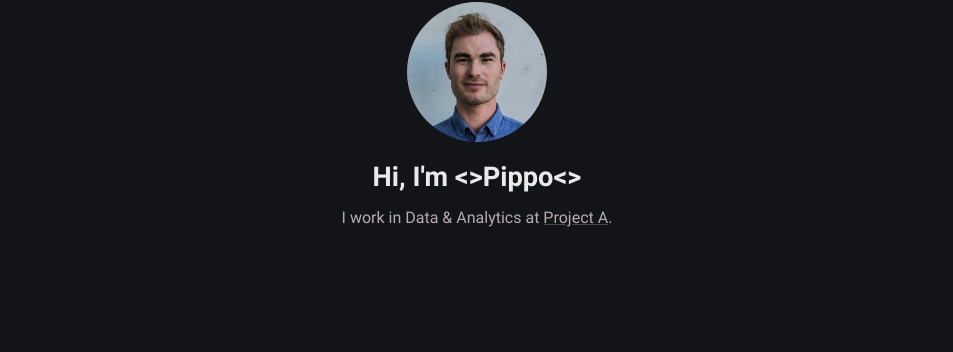
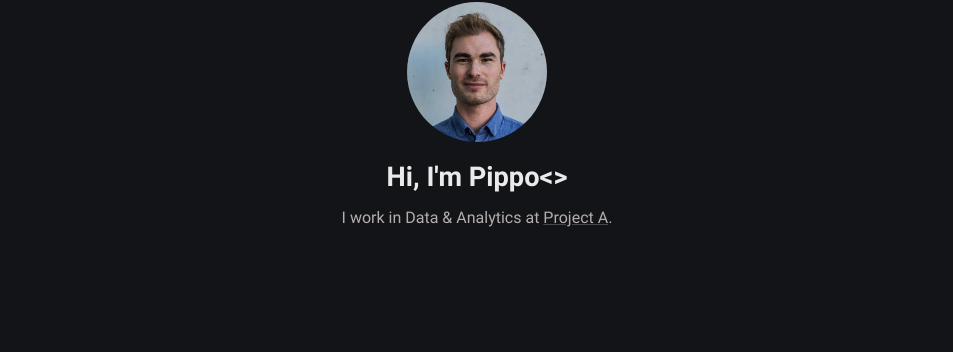
Before and after one commit to pippowie/pippowie.github.io, a Jekyll site: the page built from index.md, in a window 1280 px wide. Shown: the part 166-518 px from the top of the page, without its empty margins (163-1116 px from the left). Built offline with Jekyll 4.4.1, drawn with Linux system fonts in a browser that asks for light colours.

Commit message:
author.html: changed

```diff
--- a/_includes/author.html
+++ b/_includes/author.html
@@ -4,6 +4,6 @@
     src="{{ site.author.avatar }}"
     alt="{{ site.author.username }}"
   />
-  <h2 class="author-name">Hi, I'm <>{{ site.author.name }}<></h2>
+  <h2 class="author-name">Hi, I'm <span>{{ site.author.name }}<></h2>
   <p class="author-bio">{{ site.author.bio }}</p>
 </div>
```
